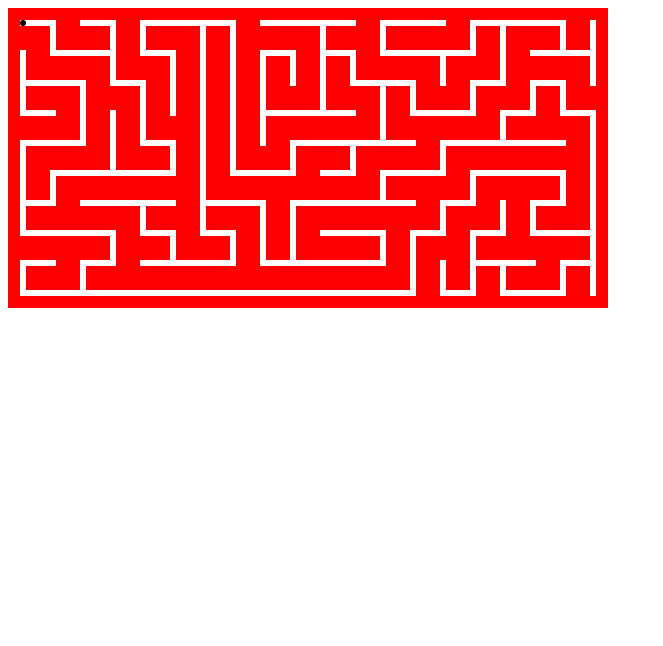
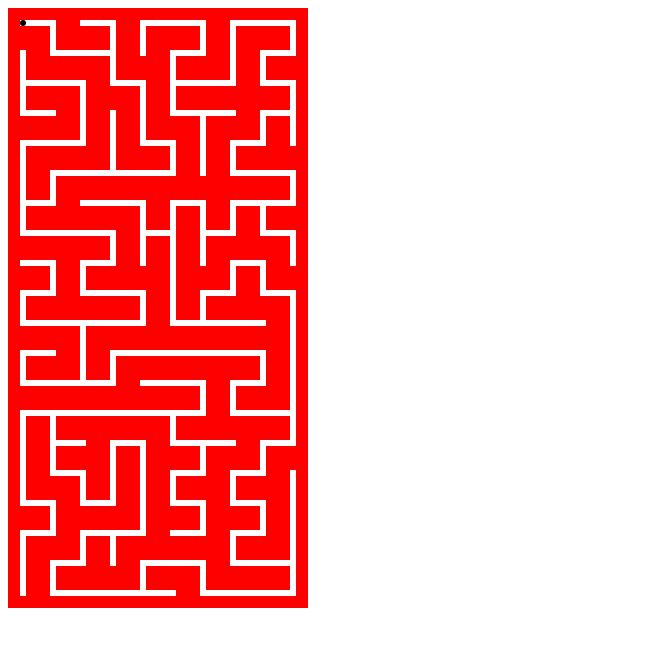
Before and after one commit to dasaueregger/mazester, a website: page board.html in a window 1280 px wide. Shown: the whole page, without its empty margins (0-663 px from the left). Drawn offline with Linux system fonts and the light colour scheme.

Commit message:
ball added and structural changes

```diff
--- a/board.html
+++ b/board.html
@@ -13,7 +13,7 @@
         <div class="ball"></div>
 
     </div>
-    <script src="js/board.js"></script>
+    <script src="js/maze.js"></script>
 </body>
 
 </html>
--- a/js/board.js
+++ b/js/board.js
@@ -124,7 +124,8 @@ function paintGrid(grid) {
 
 function shuffle(array) {
   let currentIndex = array.length;
-  let temporaryValue; let randomIndex;
+  let temporaryValue;
+  let randomIndex;
   // While there remain elements to shuffle...
   while (0 !== currentIndex) {
     // Pick a remaining element...
@@ -146,9 +147,9 @@ let recursiveback = function(grid) {
       nx = x + e[0];
       ny = y + e[1];
       if ((nx < grid.length) &&
-          (ny < grid[0].length) &&
-          (nx >= 0) && (ny >= 0) &&
-          (grid[nx][ny] === 1)) {
+        (ny < grid[0].length) &&
+        (nx >= 0) && (ny >= 0) &&
+        (grid[nx][ny] === 1)) {
         grid[x][y] *= e[2];
         grid[nx][ny] *= e[3];
         moveTo(nx, ny);
@@ -180,18 +181,37 @@ class Ball {
   constructor() {
     this.x = 0;
     this.y = 0;
+    this.active = true;
   }
 
-  move(direction) {}
+  move(direction) {
+    console.log(direction);
+  }
   getx() {
     return this.x;
   }
   gety() {
-     return this.y;
+    return this.y;
   }
 }
 
-const o = new Ball();
+class Player {
+  constructor(name) {
+    this.name = name;
+    this.x = 0;
+    this.y = 0;
+  }
+  showname() {
+    console.log(this.name);
+  }
+}
 
+document.addEventListener('keypress', (event) => {
+  const keyName = event.key;
+});
+
+const ball = new Ball();
+const player = new Player('hans');
+player.showname();
 
 paintGrid(createMaze(20, 10, recursiveback));
--- /dev/null
+++ b/js/maze.js
@@ -0,0 +1,256 @@
+function shuffle(array) {
+    let currentIndex = array.length;
+    let temporaryValue;
+    let randomIndex;
+    // While there remain elements to shuffle...
+    while (0 !== currentIndex) {
+        // Pick a remaining element...
+        randomIndex = Math.floor(Math.random() * currentIndex);
+        currentIndex -= 1;
+        // And swap it with the current element.
+        temporaryValue = array[currentIndex];
+        array[currentIndex] = array[randomIndex];
+        array[randomIndex] = temporaryValue;
+    }
+    return array;
+}
+class Board {
+    constructor(len, hei) {
+        this.grid = Array.from({
+            length: len,
+        }, (x) => Array.from({
+            length: hei,
+        }, (x) => 1));
+
+        this.directions = [{
+                name: 'top',
+                x: 0,
+                y: 1,
+                code: 5,
+                oppcode: 7,
+            },
+            {
+                name: 'right',
+                x: 1,
+                y: 0,
+                code: 2,
+                oppcode: 3,
+            },
+            {
+                name: 'bottom',
+                x: 0,
+                y: -1,
+                code: 7,
+                oppcode: 5,
+            },
+            {
+                name: 'left',
+                x: -1,
+                y: 0,
+                code: 3,
+                oppcode: 2,
+            },
+        ];
+
+        this.balllist = [];
+    }
+
+    addBall(x, y) {
+        this.balllist.push(new Ball(x, y));
+    }
+
+    moveBall(direction, ballnr) {
+        let ball = this.balllist[ballnr];
+        let dir = this.directions.find((e) => (e.name === direction));
+        if ( ball.x+dir.x < this.grid.length &&
+             ball.y-dir.y < this.grid[0].length &&
+             ball.x+dir.x >= 0 &&
+             ball.y-dir.y >= 0 ) {
+            console.log('in bounds');
+            if ( dir.code === 3 || dir.code===2) {
+                if (this.grid[ball.x][ball.y] % dir.oppcode === 0) {
+                    console.log('moved');
+                    this.balllist[ballnr].x += dir.x;
+                    this.balllist[ballnr].y -= dir.y;
+                }
+            }
+            else {
+                if (this.grid[ball.x][ball.y] % dir.code === 0) {
+                    console.log('moved');
+                    this.balllist[ballnr].x += dir.x;
+                    this.balllist[ballnr].y -= dir.y;
+                }
+            }
+        }
+    };
+
+    paintBall(ballnr) {
+        const ball = document.querySelector('.ball');
+        ball.style.left = 12 + 30* this.balllist[ballnr].x + 'px';
+        ball.style.top = 12 + 30* this.balllist[ballnr].y + 'px';
+
+    }
+
+
+    createMaze() {
+        let directions = this.directions;
+        let grid = this.grid;
+
+        function moveTo(x, y) {
+            shuffle(directions).forEach((e) => {
+                let nx = x + e.x;
+                let ny = y + e.y;
+                if ((nx < grid.length) &&
+                    (ny < grid[0].length) &&
+                    (nx >= 0) && (ny >= 0) &&
+                    (grid[nx][ny] === 1)) {
+                    grid[x][y] *= e.oppcode;
+                    grid[nx][ny] *= e.code;
+                    moveTo(nx, ny);
+                }
+            });
+        }
+        moveTo(0, 0);
+    };
+    paintMaze() {
+        const grid = this.grid;
+        const Board = document.querySelector('.board');
+        const elements = [
+            /* directioncodes : left = 2, right=3, top=5, bottom=7 */
+            {
+                name: 'empty',
+                code: 1,
+                classes: [],
+            },
+            {
+                name: 'left',
+                code: 2,
+                classes: ['left'],
+            },
+            {
+                name: 'right',
+                code: 3,
+                classes: ['right'],
+            },
+            {
+                name: 'top',
+                code: 5,
+                classes: ['top'],
+            },
+            {
+                name: 'bottom',
+                code: 7,
+                classes: ['bottom'],
+            },
+            {
+                name: 'leftright',
+                code: 2 * 3,
+                classes: ['left', 'right'],
+            },
+            {
+                name: 'lefttop',
+                code: 2 * 5,
+                classes: ['left', 'top'],
+            },
+            {
+                name: 'leftbottom',
+                code: 2 * 7,
+                classes: ['left', 'bottom'],
+            },
+            {
+                name: 'righttop',
+                code: 3 * 5,
+                classes: ['right', 'top'],
+            },
+            {
+                name: 'rightbottom',
+                code: 3 * 7,
+                classes: ['right', 'bottom'],
+
+            },
+            {
+                name: 'topbottom',
+                code: 5 * 7,
+                classes: ['top', 'bottom'],
+            },
+            {
+                name: 'leftrighttop',
+                code: 2 * 3 * 5,
+                classes: ['left', 'right', 'top'],
+            },
+            {
+                name: 'leftrightbottom',
+                code: 2 * 3 * 7,
+                classes: ['left', 'right', 'bottom'],
+            },
+            {
+                name: 'righttopbottom',
+                code: 3 * 5 * 7,
+                classes: ['right', 'top', 'bottom'],
+            },
+            {
+                name: 'lefttopbottom',
+                code: 2 * 5 * 7,
+                classes: ['left', 'top', 'bottom'],
+            },
+            {
+                name: 'leftrighttopbottom',
+                code: 2 * 3 * 5 * 7,
+                classes: ['left', 'right', 'top', 'bottom'],
+            },
+        ];
+
+        function createBlock(kind) {
+            const element = document.createElement('div');
+            element.className = 'element';
+            if (kind !== 0) {
+                for (let child of elements.find((el) => (el.code === kind)).classes) {
+                    let created = document.createElement('div');
+                    created.className = 'path ' + child;
+                    element.appendChild(created);
+                }
+            }
+            return element;
+        }
+        for (let i = 0; i < grid[0].length; i++) {
+            let row = document.createElement('div');
+            row.className = 'row';
+            for (let j = 0; j < grid.length; j++) {
+                row.appendChild(createBlock(grid[j][i]));
+            }
+            Board.appendChild(row);
+        }
+    }
+}
+
+class Ball {
+    constructor(x, y) {
+        this.x = x;
+        this.y = y;
+    }
+}
+
+let maze = (function() {
+
+    let board = new Board(10, 20);
+    board.createMaze();
+    board.paintMaze();
+    board.addBall(0, 0);
+    document.addEventListener('keydown', (event) => {
+        console.log(event);
+        if (event.key === 'ArrowRight') {
+            board.moveBall('right', 0);
+        }
+        if (event.key === 'ArrowLeft') {
+            board.moveBall('left', 0);
+        }
+        if (event.key === 'ArrowDown') {
+            board.moveBall('bottom', 0);
+        }
+        if (event.key === 'ArrowUp') {
+            board.moveBall('top', 0);
+        }
+        board.paintBall(0);
+    });
+    console.log(board.balllist[0]);
+}());
```
Also changed, not shown: js/plan.txt (added, +29 -0 lines).
